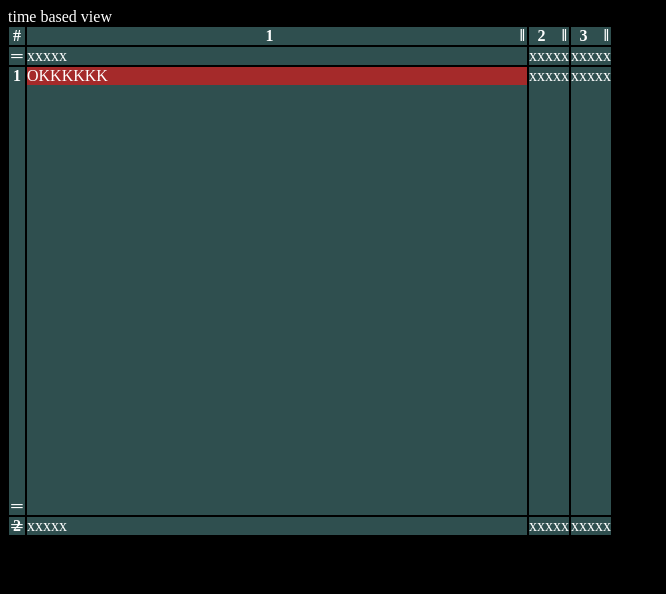
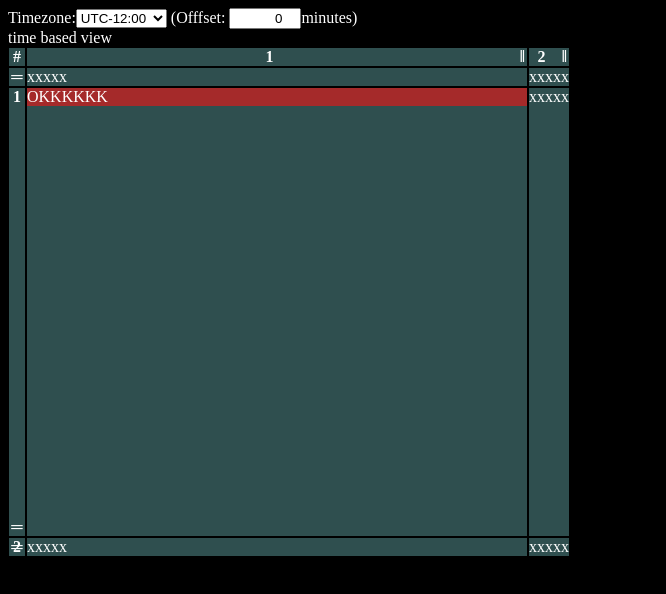
Before and after one commit to thanhntmany/project-management-tool, a website: page app/www/div.html in a window 1280 px wide. Shown: the whole page, without its empty margins (0-666 px from the left). Drawn offline with Linux system fonts and the light colour scheme.

Commit message:
add timezone setting

```diff
--- a/app/www/div.html
+++ b/app/www/div.html
@@ -15,6 +15,83 @@
 </head>
 
 <body>
+    <script>
+        const CORE = Object.assign(new EventTarget(), {
+            timezoneOffset: undefined,
+            setTimezoneOffset: function (offfset) {
+                if (this.timezoneOffset === offfset) return
+                this.timezoneOffset = offfset
+                this.dispatchEvent(new Event("change-timezone-offset"))
+            }
+        })
+        CORE.setTimezoneOffset(-new Date().getTimezoneOffset())
+
+        function isObject(obj) { return obj === Object(obj) }
+        function deepAssign(src, dst, diff = {}) {
+            var k, S, D; for (k in src) {
+                D = dst[k]
+                if (isObject(S = src[k]) && isObject(D)) {
+                    if (!deepAssign(S, D, diff[k] = {})) delete diff[k]
+                }
+                else if (D !== S) diff[k] = dst[k] = S
+            }
+            return Object.keys(diff).length ? diff : null
+        }
+
+        const DatabaseHandler = Object.assign(new EventTarget(), {
+            data: {},
+            assign: function (src) {
+                const diff = deepAssign(src, this.data)
+                if (diff) this.dispatchEvent(new CustomEvent("change", { detail: diff }))
+            }
+        })
+
+        window.addEventListener("load", function (e) {
+            DatabaseHandler.assign({
+                tasks: {
+                    "1": { name: "Project Charter", assigned: "Leon W", progress: Math.round(Math.random() * 100), plan: { from: 1702031000017, to: 1703240600017 }, track: { from: 1702031000017, to: 1703240600017 } },
+                    "2": { name: "Project Charter Revisions", assigned: "Kylie R", progress: Math.round(Math.random() * 100) },
+                    "3": { name: "Research", assigned: "Pete S", progress: Math.round(Math.random() * 100) },
+                    "4": { name: "Projections", assigned: "Steve L", progress: Math.round(Math.random() * 100) },
+                    "5": { name: "Stakeholders", assigned: "Allen W", progress: Math.round(Math.random() * 100) },
+                    "6": { name: "Guidelines", assigned: "Malik M", progress: Math.round(Math.random() * 100) },
+                    "7": { name: "Project Initiation", assigned: "Malik M", progress: Math.round(Math.random() * 100) }
+                }
+            })
+        }, { once: true })
+    </script>
+    <div>
+        <div>
+            <label>Timezone:<select id="timezone-selector" name="timezone-selector"></select></label> (Offfset: <input id="timezone-offfset" type="number" min="-720" max="840" style="text-align: right;">minutes)
+            <script>
+                {
+                    const elm = document.getElementById("timezone-selector");
+                    ["UTC-12:00", "UTC-11:00", "UTC-10:00", "UTC-09:30", "UTC-09:00", "UTC-08:00", "UTC-07:00", "UTC-06:00", "UTC-05:00", "UTC-04:00", "UTC-03:30", "UTC-03:00", "UTC-02:00", "UTC-01:00", "UTC±00:00", "UTC+01:00", "UTC+02:00", "UTC+03:00", "UTC+03:30", "UTC+04:00", "UTC+04:30", "UTC+05:00", "UTC+05:30", "UTC+05:45", "UTC+06:00", "UTC+06:30", "UTC+07:00", "UTC+08:00", "UTC+08:45", "UTC+09:00", "UTC+09:30", "UTC+10:00", "UTC+10:30", "UTC+11:00", "UTC+12:00", "UTC+12:45", "UTC+13:00", "UTC+14:00"].forEach(label => {
+                        const offfset = (label.substring(3, 4) === "-" ? -1 : 1) * (parseInt(label.substring(4, 6) * 60) + parseInt(label.substring(7, 9)))
+                        e = document.createElement("option")
+                        e.value = offfset
+                        e.innerText = label
+                        elm.appendChild(e)
+                    })
+
+                    const offfsetElm = document.getElementById("timezone-offfset")
+                    elm.addEventListener("change", function (e) {
+                        offfsetElm.value = this.value
+                        offfsetElm.dispatchEvent(new Event('change'))
+                    })
+                    offfsetElm.addEventListener("change", function (e) {
+                        CORE.setTimezoneOffset(elm.value = this.value)
+                    })
+                    CORE.addEventListener("change-timezone-offset", function (e) {
+                        if (offfsetElm.value === this.timezoneOffset) return
+                        offfsetElm.value = this.timezoneOffset
+                    })
+
+                    offfsetElm.value = CORE.timezoneOffset
+                }
+            </script>
+        </div>
+    </div>
     <div id="tome-based-view">
         <div> time based view </div>
         <div>
@@ -161,13 +238,6 @@
                                 </div> 2
                             </div>
                         </th>
-                        <th>
-                            <div>
-                                <div class="col-resizer">
-                                    <div>‖</div>
-                                </div> 3
-                            </div>
-                        </th>
                     </tr>
                 </thead>
                 <tbody>
@@ -179,9 +249,6 @@
                                 </div>&nbsp;
                             </div>
                         </th>
-                        <td>
-                            <div>xxxxx</div>
-                        </td>
                         <td>
                             <div>xxxxx</div>
                         </td>
@@ -205,9 +272,6 @@
                         <td>
                             <div>xxxxx</div>
                         </td>
-                        <td>
-                            <div>xxxxx</div>
-                        </td>
                     </tr>
                     <tr>
                         <th>
@@ -223,9 +287,6 @@
                         <td>
                             <div>xxxxx</div>
                         </td>
-                        <td>
-                            <div>xxxxx</div>
-                        </td>
                     </tr>
                 </tbody>
             </table>
```
